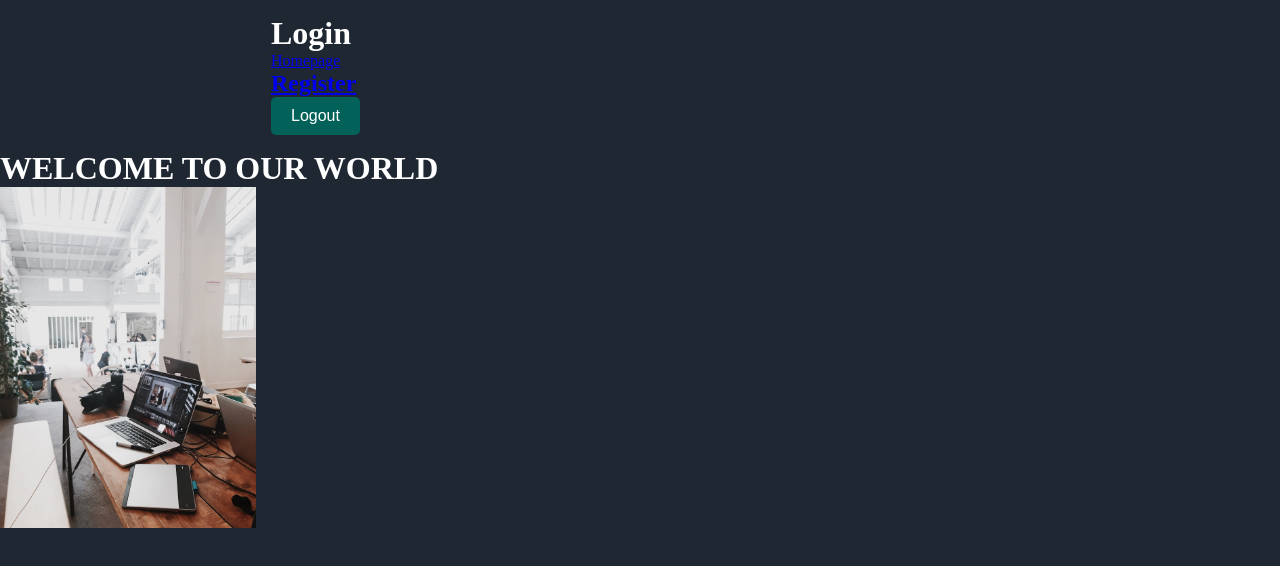
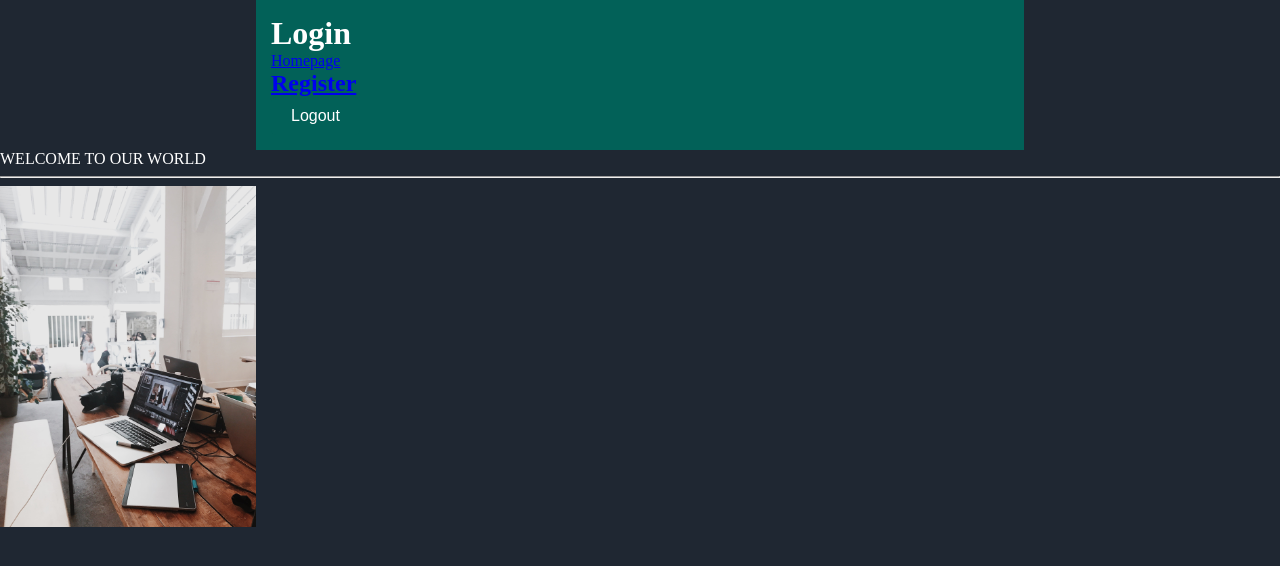
Before and after one commit to ogusam/landing-page, a React (Create React App) app: page / in a window 1280 px wide. Shown: the top 566 px of the page. Built offline with nearby package versions, Linux system fonts and the light colour scheme.

Commit message:
progress3

```diff
--- a/src/components/Landingpage.js
+++ b/src/components/Landingpage.js
@@ -6,13 +6,12 @@ function Landingpage() {
   return (
     <div className='home__page'>
     <div __home>
-        <h1>WELCOME TO OUR WORLD</h1>
+        <section>WELCOME TO OUR WORLD</section>
+    </div>
+        <hr/>
+        <div>
         <img src={image} width ='20%' height='20%'alt=''/>
-
-
-
-
-    </div>
+      </div>
     </div>
   )
 }
--- a/src/main.scss
+++ b/src/main.scss
@@ -33,6 +33,8 @@ button,input, textarea {
     width: 100%;
     margin: 0 auto;
     padding: 15px;
+    display: block;
+    background-color: #026158;
 
     &__inner {
         display: flex;
@@ -123,4 +125,5 @@ button,input, textarea {
         margin-top: 1rem;
         color: red;
     }
+
 }
```
